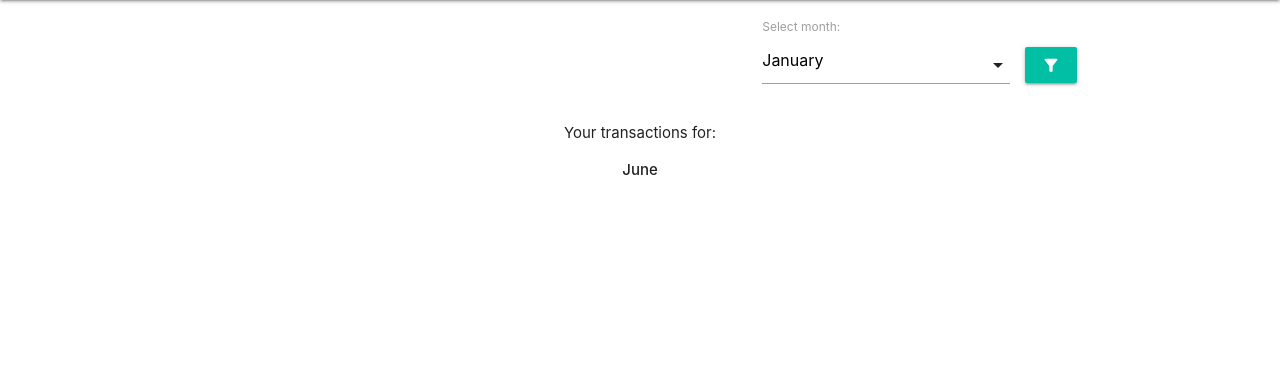
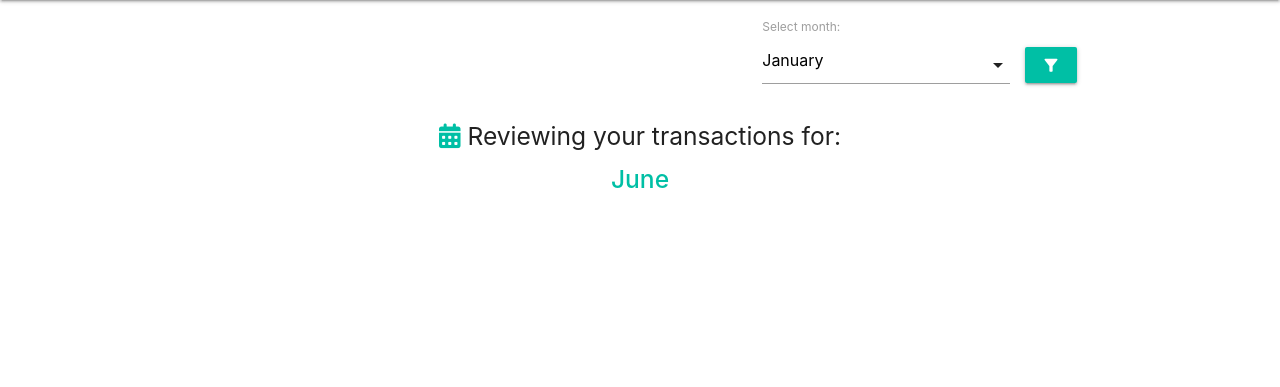
Before and after one commit to e-kai00/expense-tracker, a Django app: page /transactions in a window 1280 px wide. Shown: the part 64-451 px from the top of the page. Run offline with Django 3.2, Linux system fonts and the light colour scheme; the visitor is signed in with stand-in values (Sample User, id 1); data that the repository does not hold is empty; some libraries are stand-ins or nearby versions.

Commit message:
Style filtering: add transaction date

```diff
--- a/trackerapp/models.py
+++ b/trackerapp/models.py
@@ -51,6 +51,6 @@ class Transactions(models.Model):
 
     def __str__(self):
         if self.transaction_type == 'Income':
-            return f'${self.amount} - {self.transaction_type}'
+            return f'{self.transaction_type}  ${self.amount}'
         else:
-            return f'${self.amount} - {self.expense_category} - {self.transaction_type}'
+            return f'{self.expense_category}  ${self.amount}'
--- a/trackerapp/static/trackerapp/css/style.css
+++ b/trackerapp/static/trackerapp/css/style.css
@@ -36,6 +36,10 @@ body {
   margin-bottom: 20px;
 }
 
+.transaction-list i {
+  margin-right: 5px;
+}
+
 .brand-logo {
   margin-left: 10px;
 }
@@ -62,3 +66,10 @@ body {
 .left-aligned li {
   text-align: left;
 }
+
+.date-display {
+  margin-right: 20px;
+  font-size: smaller;
+  font-style: oblique;
+  color: #666666
+}
--- a/trackerapp/templates/trackerapp/transactions.html
+++ b/trackerapp/templates/trackerapp/transactions.html
@@ -23,16 +23,16 @@
 
     <!-- transactions for selected month -->
     <div class="col s12 center-align">
-        <p>Your transactions for:</p>
-        <p><strong>{{ selected_month }}</strong></p>
+        <h5><i class="fa-solid fa-calendar-days teal-text text-accent-4"></i> Reviewing your transactions for:</h5>
+        <h5 class="teal-text text-accent-4"><strong>{{ selected_month }}</strong></h5>
         <div class="centered-box">
             <ul class="left-aligned transaction-list">
                 {% for expense in transactions %}
 
                 {% if expense.transaction_type == 'Income' %}
-                <li><i class="fa-solid fa-sack-dollar"></i>{{ expense }}</li>
+                <li><span class="date-display">{{ expense.transaction_date|date:'d M' }}</span> <i class="fa-solid fa-sack-dollar"></i> {{ expense }}</li>
                 {% else %}
-                <li><i class="fa-solid fa-tag fa-rotate-90"></i>{{ expense }}</li>
+                <li><span class="date-display">{{ expense.transaction_date|date:'d M' }}</span> <i class="fa-solid fa-tag fa-rotate-90"></i> {{ expense }}</li>
                 {% endif %}
 
                 <!-- <li>{{ expense }}</li> -->
```
